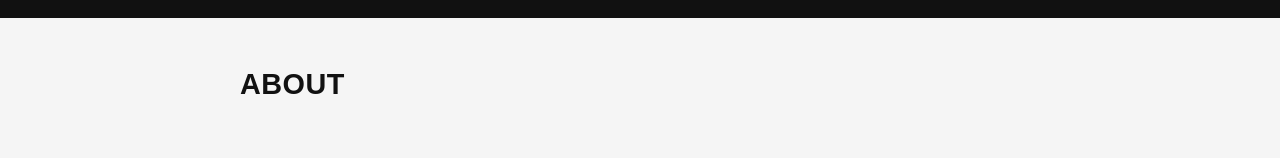
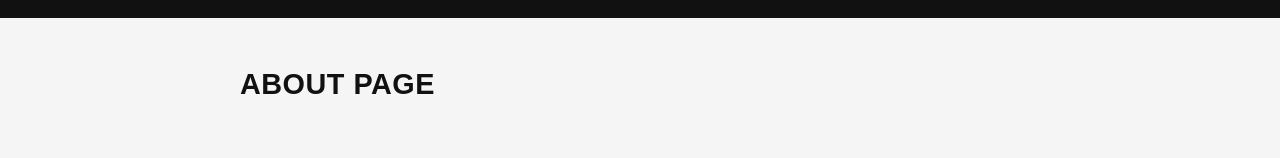
Before and after one commit to shohei-shibata/livejazzdayton-gatsby, a Gatsby site: page /about in a window 1280 px wide. Shown: the part 269-427 px from the top of the page. Built offline with nearby package versions, Linux system fonts and the light colour scheme; Gatsby itself is replaced by a stand-in of ours.

Commit message:
push to github

```diff
--- a/src/pages/about.js
+++ b/src/pages/about.js
@@ -3,7 +3,7 @@ import * as React from "react"
 const AboutPage = () => {
   return (
     <>
-      <h1>About</h1>
+      <h1>About Page</h1>
     </>
   )
 }
```
